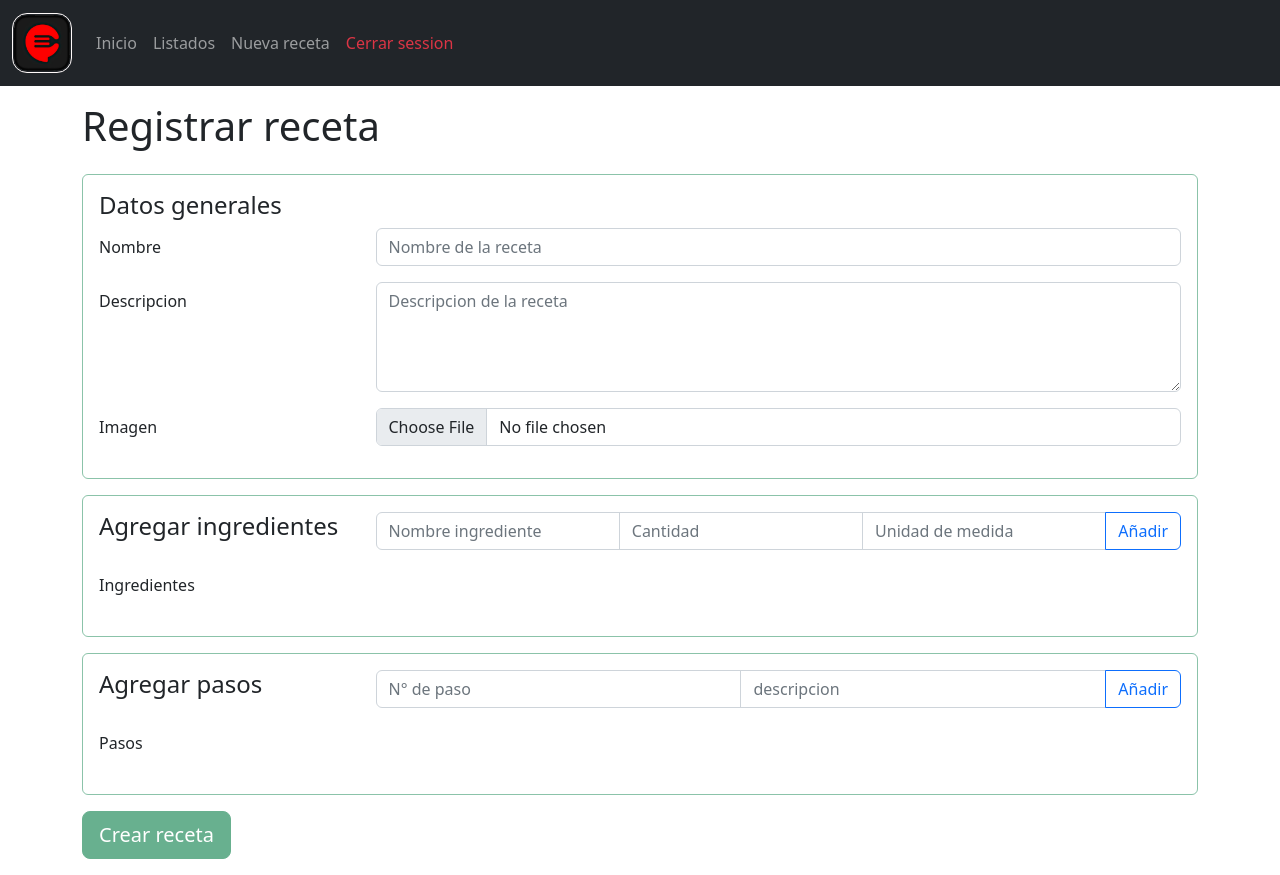
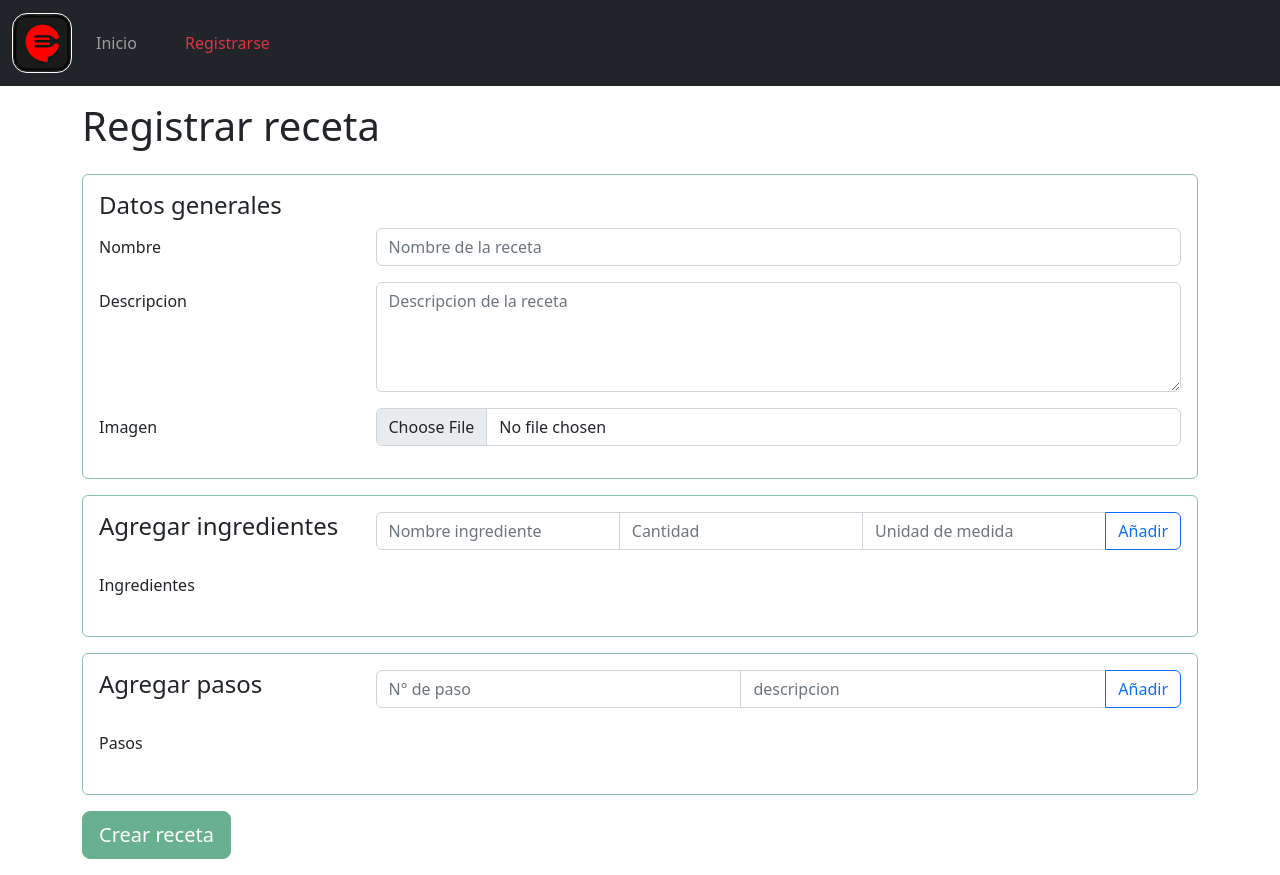
Before and after one commit to JonatanCruz23/recetas-proyecto-final, an Angular app: page /registro in a window 1280 px wide. Built offline with nearby package versions, Linux system fonts and the light colour scheme.

Commit message:
canbios de validacion de rutas

```diff
--- a/src/app/app-routing.module.ts
+++ b/src/app/app-routing.module.ts
@@ -6,7 +6,7 @@ import { LoginComponent } from './recetas/login/login.component';
 import { RegistrarComponent } from './recetas/registrar/registrar.component';
 
 const routes: Routes = [
-  { path: '', redirectTo: 'login', pathMatch: 'full' },
+  { path: '', redirectTo: 'inicio', pathMatch: 'full' },
   { path: 'login', component: LoginComponent },
   { path: 'registro/:id', component: RegistrarComponent },
   { path: 'registro', component: RegistrarComponent },
--- a/src/app/side-menu/side-menu.component.html
+++ b/src/app/side-menu/side-menu.component.html
@@ -13,13 +13,13 @@
                     <a class="nav-link" routerLink="/inicio">Inicio</a>
                 </li>
                 <li class="nav-item active">
-                    <a class="nav-link" routerLink="/listado">Listados</a>
+                    <a class="nav-link" routerLink="/listado">{{listado}}</a>
                 </li>
                 <li class="nav-item active">
-                    <a class="nav-link" routerLink="/registro">Nueva receta</a>
+                    <a class="nav-link" routerLink="/registro">{{nuevaReceta}}</a>
                 </li>
                 <li class="nav-item">
-                    <a class="nav-link text-danger" routerLink="/login">Cerrar session</a>
+                    <a class="nav-link text-danger" routerLink="/login">{{loginEstado}}</a>
                 </li>
             </ul>
         </div>
--- a/src/app/side-menu/side-menu.component.ts
+++ b/src/app/side-menu/side-menu.component.ts
@@ -1,4 +1,5 @@
 import { Component, OnInit } from '@angular/core';
+import { Router } from '@angular/router';
 
 @Component({
   selector: 'app-side-menu',
@@ -7,9 +8,31 @@ import { Component, OnInit } from '@angular/core';
 })
 export class SideMenuComponent implements OnInit {
 
-  constructor() { }
+  constructor(private router: Router) { }
+
+  loginEstado: string = '';
+  listado: string = '';
+  nuevaReceta: string = '';
+
+  cambiarStado(){
+    if (localStorage.getItem('token')){
+      this.loginEstado = 'Serrar seción'
+      this.listado = 'Listado'
+      this.nuevaReceta = 'Nueva receta'
+    }else{
+      this.listado = ''
+      this.nuevaReceta = ''
+      this.loginEstado = 'Registrarse'
+    }
+  }
+
+  serrarSecion(){
+    this.router.navigate(['inicio'])
+  }
+
 
   ngOnInit(): void {
+     this.cambiarStado()
   }
 
 }
```
